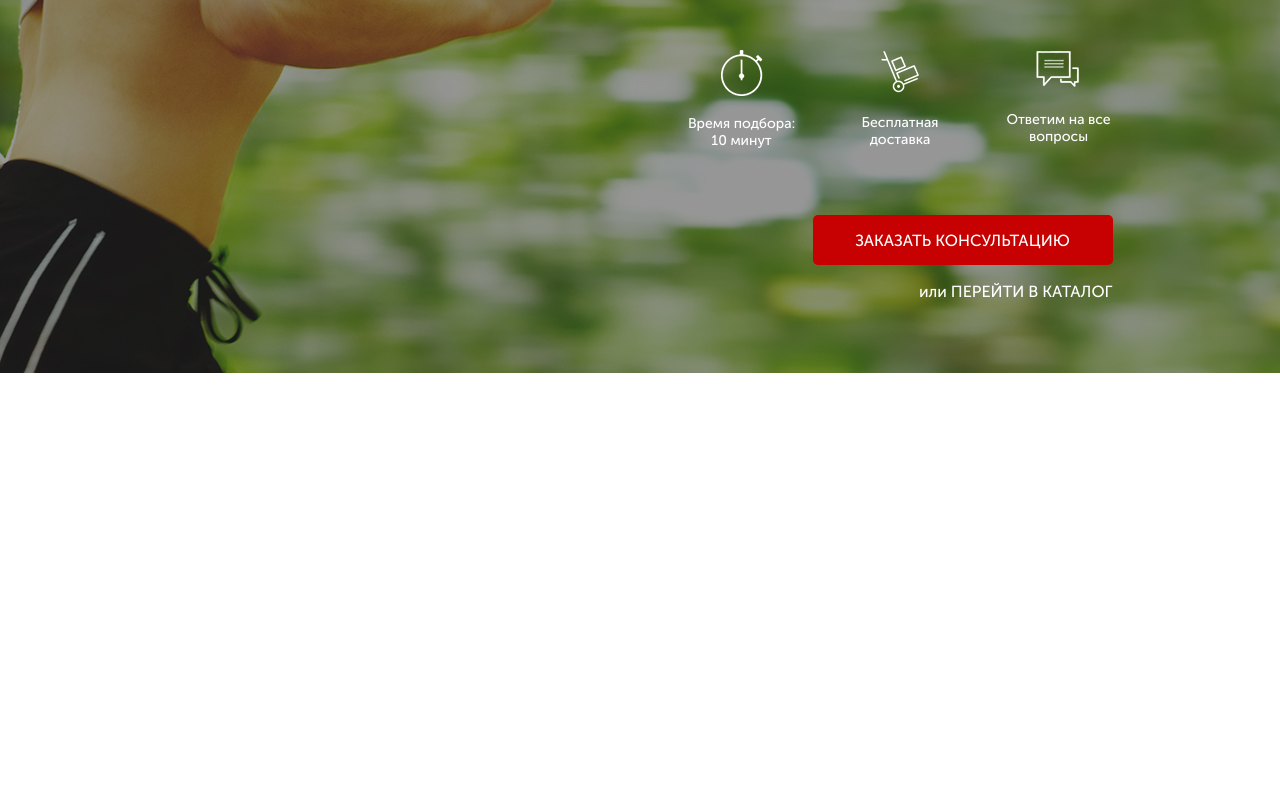
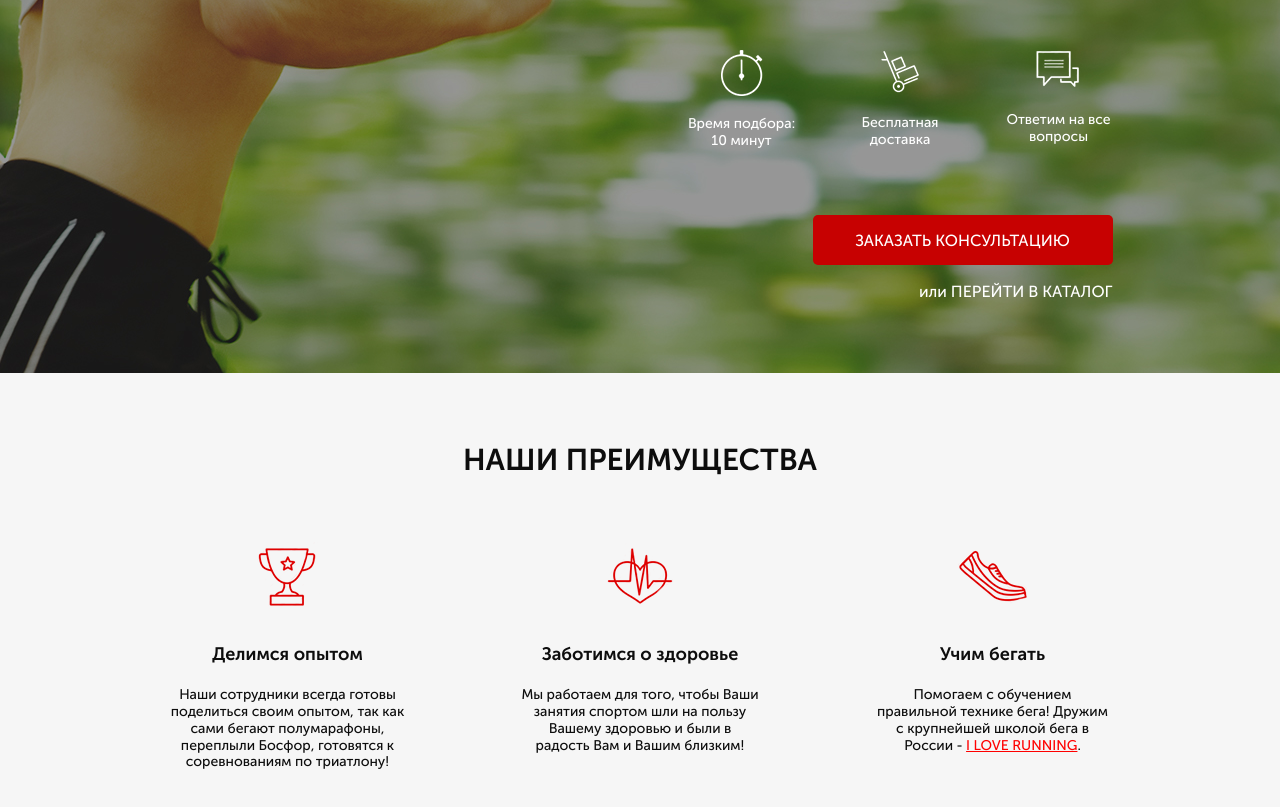
Before and after one commit to mariya-barulina/PULSE, a website: page src/index.html in a window 1280 px wide. Shown: the part 277-1084 px from the top of the page. Before the commit the page ends 800 px from the top, so only its background shows below. Drawn offline with Linux system fonts and the light colour scheme.

Commit message:
Second day

```diff
--- a/src/index.html
+++ b/src/index.html
@@ -37,5 +37,31 @@
             <div class="promo__text">или <a href="#">ПЕРЕЙТИ В КАТАЛОГ</a></div>
         </div>
     </section>
+    <section class="benefits">
+        <div class="container">
+            <h2 class="benefits__header">НАШИ ПРЕИМУЩЕСТВА</h2>
+            <div class="benefits__wrapper">
+                <div class="benefits__card"><img src="img/icons/cup.png" alt="cup" class="benefits__img">
+                    Делимся опытом <br><br>
+                    <span>Наши сотрудники всегда готовы
+                    поделиться своим опытом, так как сами бегают полумарафоны,
+                    переплыли Босфор,
+                    готовятся к соревнованиям по триатлону!</span>
+                </div>
+                <div class="benefits__card"><img src="img/icons/heart.png" alt="heart" class="benefits__img">
+                    Заботимся о здоровье <br><br>
+                    <span>Мы работаем для того, чтобы Ваши занятия спортом
+                    шли на пользу Вашему здоровью и были в радость Вам и
+                    Вашим близким!</span>
+                </div>
+                <div class="benefits__card"><img src="img/icons/shoe.png" alt="shoe" class="benefits__img">
+                    Учим бегать <br><br>
+                    <span>Помогаем с обучением правильной технике бега!
+                    Дружим с крупнейшей школой бега в России - <span class="running">I LOVE
+                    RUNNING</span>.</span>
+                </div>
+            </div>
+        </div>
+    </section>
 </body>
 </html>
--- /dev/null
+++ b/src/sass/blocks/_benefits.sass
@@ -0,0 +1,35 @@
+.benefits
+    padding: 69px 0 97px 0
+    height: 470px
+    background-color: #f6f6f6
+    &__header
+        font-size: 30px
+        line-height: 1.2
+        font-weight: 700
+        color: #0d0d0d
+        text-align: center
+    &__wrapper
+        display: flex
+        justify-content: space-between
+        margin-top: 64px
+    &__card
+        width: 240px
+        height: 233px
+        font-size: 18px
+        line-height: 1.2
+        font-weight: 700
+        color: #0d0d0d
+        display: flex
+        flex-direction: column
+        align-items: center
+        span
+            font-size: 14px
+            line-height: 1.2
+            font-weight: 500
+            text-align: center
+            .running
+                text-decoration: underline
+                color: #ff0000
+    &__img
+        display: block
+        margin-bottom: 37px
--- a/src/sass/style.sass
+++ b/src/sass/style.sass
@@ -10,3 +10,4 @@
 @import 'blocks/_promo'
 @import 'blocks/_header'
 @import 'blocks/_button'
+@import 'blocks/_benefits'
```
Also changed, not shown: src/css/style.min.css, src/img/icons/cup.png (added), src/img/icons/heart.png (added), src/img/icons/shoe.png (added).
